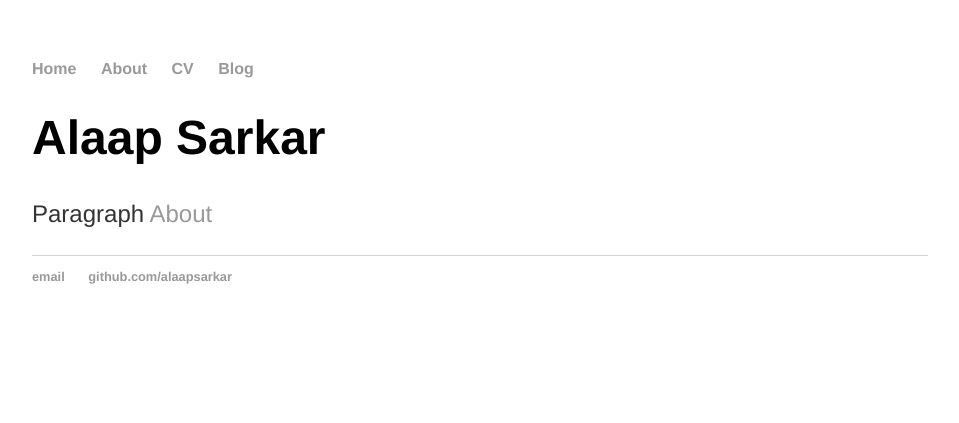
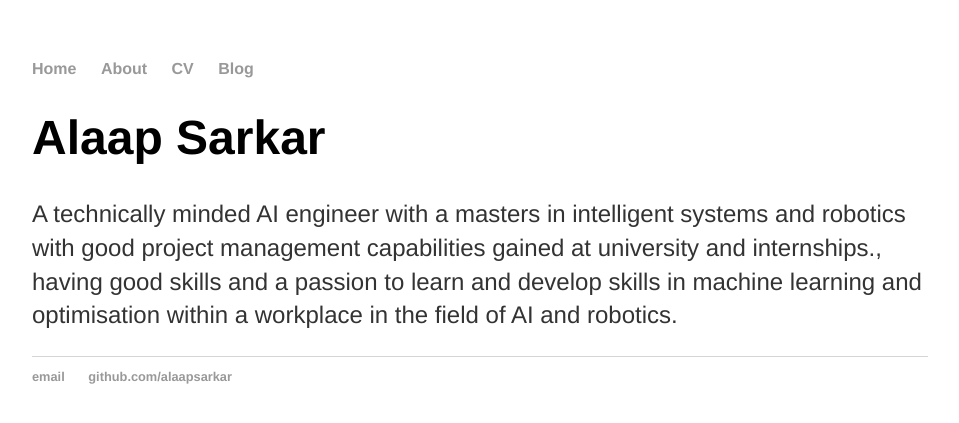
Before and after one commit to AlaapSarkar/AlaapSarkar.github.io, a Jekyll site: the page built from index.html, in a window 1280 px wide. Shown: the top 423 px of the page, without its empty margins (160-1119 px from the left). Built offline with Jekyll 4.4.1, drawn with Linux system fonts in a browser that asks for light colours.

Commit message:
Update index.html

```diff
--- a/index.html
+++ b/index.html
@@ -4,5 +4,8 @@ title: Alaap Sarkar
 ---
 <div class="blurb">
 	<h1>Alaap Sarkar</h1>
-	<p>Paragraph <a href="/about">About</a></p>
+	<p>A technically minded AI engineer with a masters in intelligent systems and
+robotics with good project management capabilities gained at university and internships., having good skills and
+a passion to learn and develop skills in machine learning and optimisation within a workplace
+in the field of AI and robotics.</p>
 </div><!-- /.blurb -->
```
